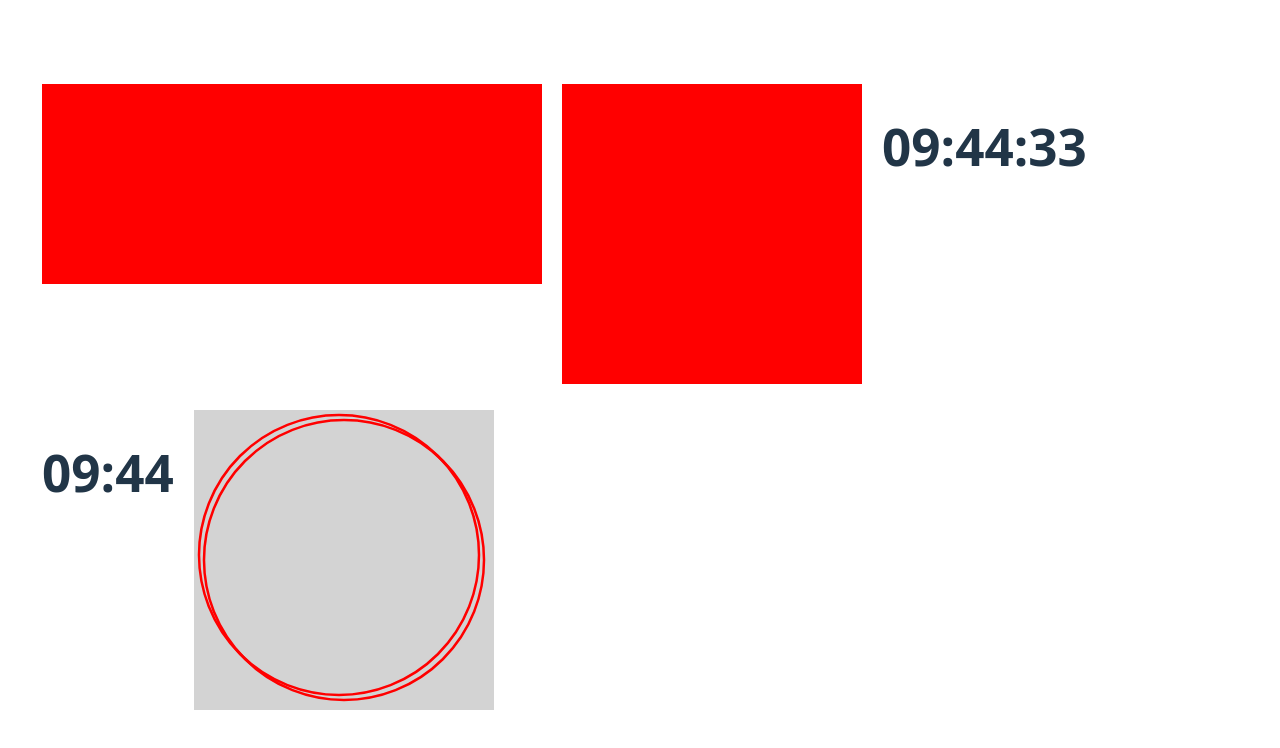
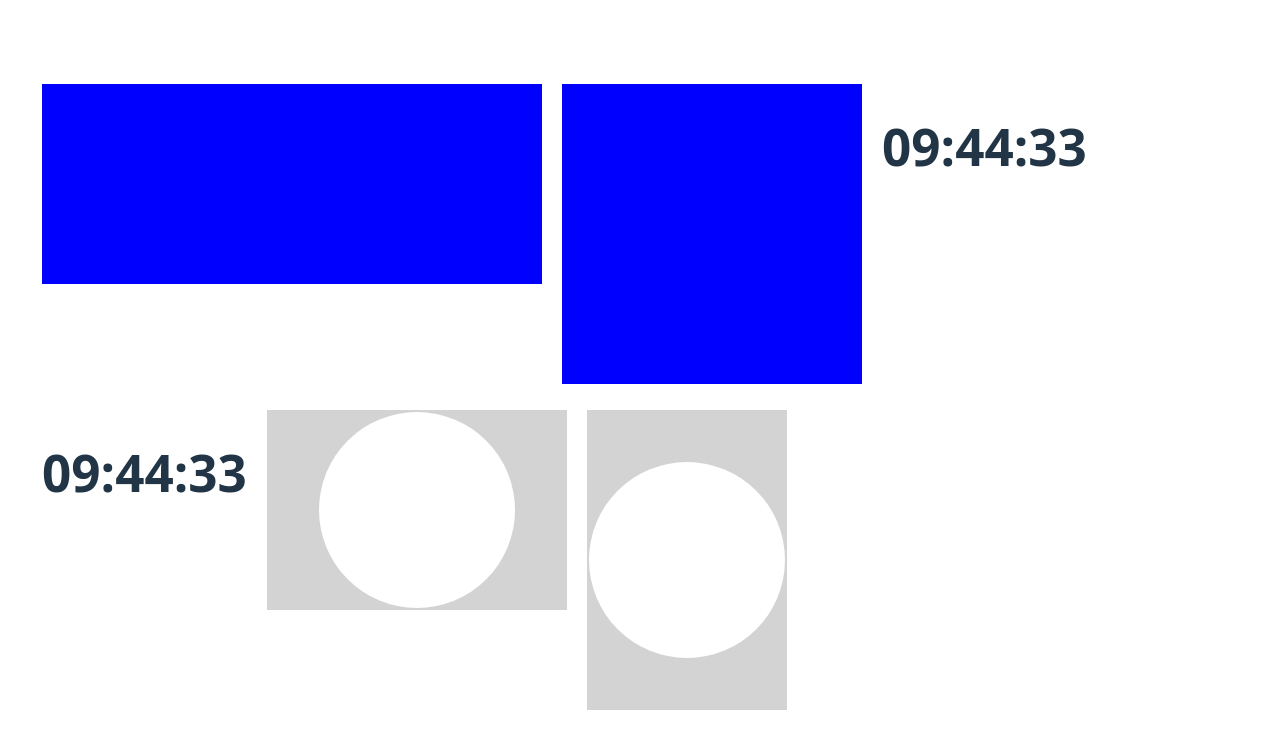
Before and after one commit to MaksimKuz/react-canvas-demo, a React (Vite) app: page / in a window 1280 px wide. Shown: the top 748 px of the page. Built offline with nearby package versions, Linux system fonts and the light colour scheme.

Commit message:
Конвертация компонентов в TypeScript. Устранены ошибки.

```diff
--- a/src/App.tsx
+++ b/src/App.tsx
@@ -1,34 +1,27 @@
 import './App.css'
 // @ts-ignore
-import {Canvas} from './Canvas.jsx';
 import Timer from "./Timer.jsx";
-import Clock from "./Clock.jsx";
+import {Canvas} from './Canvas.tsx';
+import Clock from "./Clock.tsx";
 
 function App() {
 
-  const myPaint =
-      (canvas, context, width, height) =>
-      {
-        context.fillStyle = 'red';
-        context.fillRect(0, 0, width, height);
-      }
-
-    let ch;
-    function myInit(canvas, context, width, height)
-    {
-        const clickHandler = () =>
-        {
-            context.fillStyle = 'blue';
-            context.fillRect(0, 0, width, height);
-        };
-        canvas.addEventListener('click', clickHandler); ch = clickHandler;
-    }
-
-    const myDestroy =
-      (canvas, context, width, height) =>
-      {
-         canvas.removeEventListener('click', ch);
-      }
+    // let ch;
+    // function myInit(canvas, context, width, height)
+    // {
+    //     const clickHandler = () =>
+    //     {
+    //         context.fillStyle = 'blue';
+    //         context.fillRect(0, 0, width, height);
+    //     };
+    //     canvas.addEventListener('click', clickHandler); ch = clickHandler;
+    // }
+    //
+    // const myDestroy =
+    //   (canvas, context, width, height) =>
+    //   {
+    //      canvas.removeEventListener('click', ch);
+    //   }
 
   const blockStyle = {
         margin:"10px"}
@@ -36,16 +29,15 @@ function App() {
   return (
       <div style={{display:"flex", flexDirection:"row", flexWrap:"wrap"}}>
           <div style={blockStyle}>
-              <Canvas width={500} height={200} onPaint={myPaint} onInit={myInit}
-                     onDestroy={myDestroy}/>
+              <Canvas width={500} height={200} />
           </div>
           <div style={blockStyle}>
-              <Canvas width={300} height={300} onPaint={myPaint} onInit={myInit}
-                     onDestroy={myDestroy}/>
+              <Canvas width={300} height={300} />
           </div>
           <div style={blockStyle}><Timer showSeconds={true}/></div>
           <div style={blockStyle}><Timer/></div>
-          <div style={blockStyle}><Clock width={300} height={300} onPaint={myPaint} /></div>
+          <div style={blockStyle}><Clock width={300} height={200} /></div>
+          <div style={blockStyle}><Clock width={200} height={300} /></div>
       </div>
   )
 }
--- a/src/Canvas.jsx
+++ /dev/null
@@ -1,30 +0,0 @@
-
-import React, {Component, useRef} from 'react';
-
-export class Canvas extends Component {
-
-    constructor(props) {
-        super(props);
-        this.canvasRef = React.createRef();
-    }
-
-    doPaint(canvas, context, width, height){
-        context.fillStyle = 'red';
-        context.fillRect(0, 0, width, height);
-    }
-
-    componentDidMount() {
-        this.canvas = this.canvasRef.current;
-        this.context = this.canvas.getContext('2d');
-
-        this.doPaint(this.canvas, this.context, this.props.width, this.props.height);
-    }
-
-    render() {
-        return (
-            <div>
-                <canvas ref={this.canvasRef} width={this.props.width} height={this.props.height}/>
-            </div>
-        );
-    }
-}
--- /dev/null
+++ b/src/Canvas.tsx
@@ -0,0 +1,47 @@
+
+import React, {Component} from 'react';
+
+export type CanvasProps = {
+    width: number;
+    height: number
+}
+
+export class Canvas extends Component<CanvasProps> {
+    private _canvasRef: React.RefObject<HTMLCanvasElement>;
+    private _canvas: HTMLCanvasElement | undefined;
+    private _context: CanvasRenderingContext2D | undefined;
+
+    constructor({width, height}: CanvasProps)
+    {
+        super({width, height});
+        this._canvasRef = React.createRef() as React.RefObject<HTMLCanvasElement>;
+    }
+
+    componentDidMount() {
+        this._canvas = this._canvasRef.current;
+        this._context = this._canvas.getContext('2d') as CanvasRenderingContext2D;
+        this.doPaint(this._canvas, this._context);
+    }
+
+    doPaint(canvas: HTMLCanvasElement, _context: CanvasRenderingContext2D)
+    {
+        _context.fillStyle = 'blue';
+        _context.fillRect(0, 0, this.width, this.height);
+    }
+
+    public get width(): number {
+        return (this.props as CanvasProps).width;
+    }
+
+    public get height(): number {
+        return (this.props as CanvasProps).height;
+    }
+
+    render() {
+        return (
+            <div>
+                <canvas ref={this._canvasRef} width={this.width} height={this.height}/>
+            </div>
+        );
+    }
+}
--- a/src/Clock.jsx
+++ /dev/null
@@ -1,29 +0,0 @@
-import {Canvas} from "./Canvas.jsx";
-
-class Clock extends Canvas {
-
-    constructor(props) {
-        super(props);
-    }
-
-    doPaint(canvas, context, width, height){
-        context.fillStyle = 'lightgray';
-        context.fillRect(0, 0, width, height);
-
-        context.strokeStyle = "red";
-        context.lineWidth = 2.5;
-
-        circle(context, width/2-5, width/2-5, width/2-10);
-        circle(context, width/2, width/2, width/2-10);
-    }
-
-
-}
-
-function circle(context, x, y, radius){
-    context.beginPath();
-    context.arc(x, y, radius, 0, 2*Math.PI);
-    context.stroke();
-}
-
-export default Clock;
--- /dev/null
+++ b/src/Clock.tsx
@@ -0,0 +1,28 @@
+import {Canvas, type CanvasProps} from "./Canvas.tsx";
+
+class Clock extends Canvas
+{
+    constructor(props: CanvasProps)
+    {
+        super(props);
+    }
+
+    doPaint(canvas: HTMLCanvasElement, context: CanvasRenderingContext2D)
+    {
+        context.fillStyle = 'lightgray';
+        context.fillRect(0, 0, this.width, this.height);
+
+        const radius = Math.min(this.width, this.height)/2-2;
+        circle(context, this.width/2, this.height/2, radius);
+    }
+}
+
+function circle(context: CanvasRenderingContext2D, x: number, y: number, radius: number){
+    context.beginPath();
+    context.arc(x, y, radius, 0, 2*Math.PI);
+    context.fillStyle = "white";
+    context.fill();
+    context.closePath();
+}
+
+export default Clock;
--- a/src/Timer.jsx
+++ b/src/Timer.tsx
@@ -1,8 +1,12 @@
 import React, {Component} from 'react';
 
-class Timer extends Component {
+export type TimerProps = {
+    showSeconds: boolean
+}
 
-    constructor(props) {
+class Timer extends Component<TimerProps> {
+
+    constructor(props: TimerProps) {
         super(props);
         this.state = {
             value: this.getCurrentTimeStr(),
@@ -28,7 +32,7 @@ class Timer extends Component {
     getCurrentTimeStr() {
         const date = Date.now();
         let formatter;
-        if (this.props.showSeconds)
+        if (this.props.showSeconds === undefined || this.props.showSeconds)
             formatter = new Intl.DateTimeFormat('ru-RU',
                 {hour: '2-digit', minute: '2-digit', second: '2-digit'});
        else
--- a/tsconfig.app.json
+++ b/tsconfig.app.json
@@ -17,8 +17,8 @@
 
     /* Linting */
     "strict": true,
-    "noUnusedLocals": true,
-    "noUnusedParameters": true,
+    "noUnusedLocals": false,
+    "noUnusedParameters": false,
     "erasableSyntaxOnly": true,
     "noFallthroughCasesInSwitch": true,
     "noUncheckedSideEffectImports": true
```
